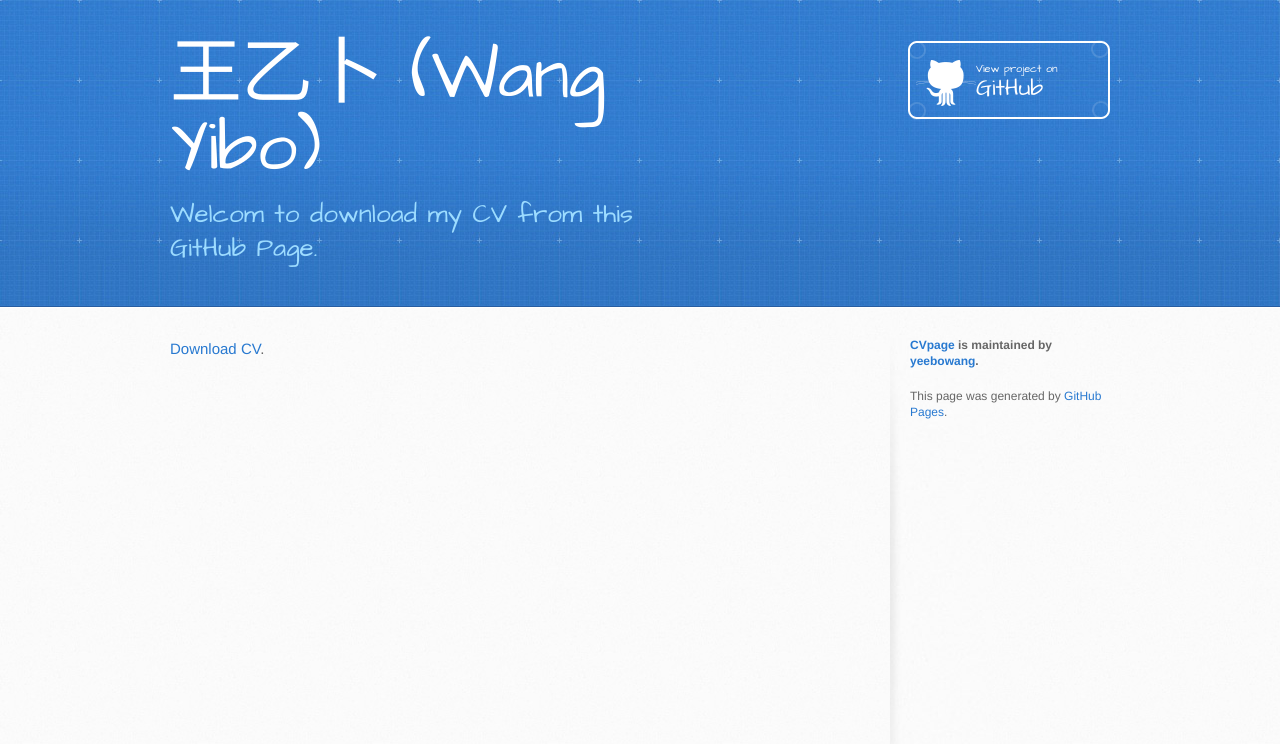
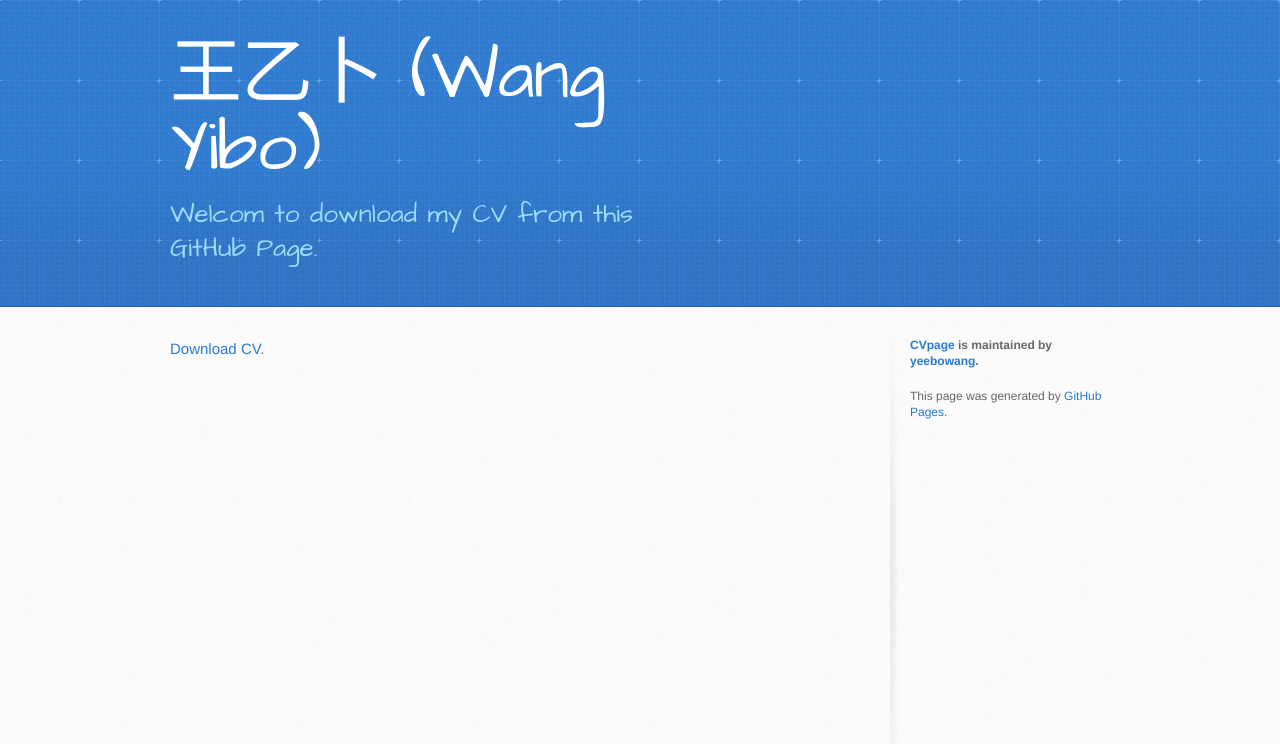
Before and after one commit to yeebowang/CVpage, a Jekyll site: the page built from index.md, in a window 1280 px wide. Shown: the top 744 px of the page. Built offline with Jekyll 4.4.1, drawn with Linux system fonts in a browser that asks for light colours.

Commit message:
Update default.html

```diff
--- a/_layouts/default.html
+++ b/_layouts/default.html
@@ -23,9 +23,9 @@
           <h1>{{ site.title | default: site.github.repository_name }}</h1>
         </a>
         <h2>{{ site.description | default: site.github.project_tagline }}</h2>
-        {% if site.github.is_project_page %}
-          <a href="{{ site.github.repository_url }}" class="button"><small>View project on</small> GitHub</a>
-        {% endif %}
+<!--        {% if site.github.is_project_page %}-->
+<!--          <a href="{{ site.github.repository_url }}" class="button"><small>View project on</small> GitHub</a>-->
+<!--        {% endif %}-->
         {% if site.github.is_user_page %}
           <a href="{{ site.github.owner_url }}" class="button"><small>Follow me on</small> GitHub</a>
         {% endif %}
```
